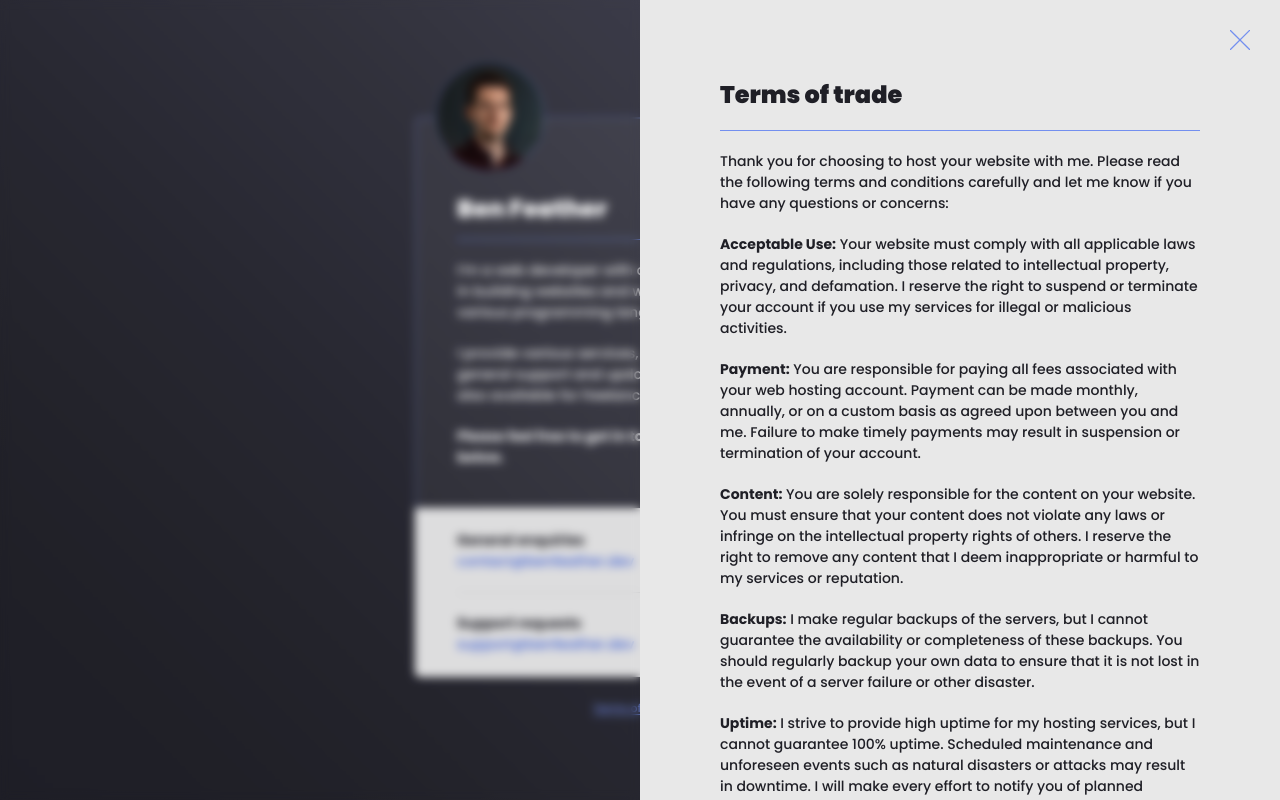
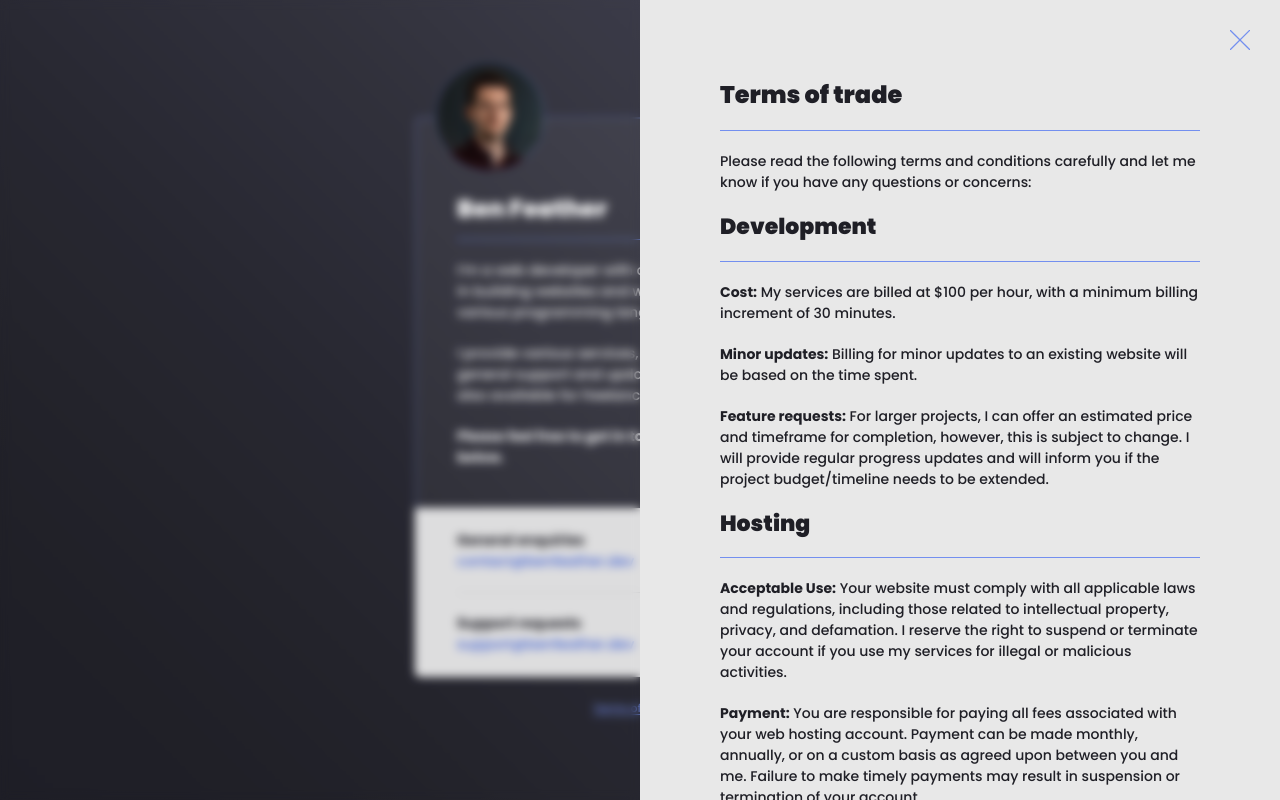
Before and after one commit to benfeather/benfeather.dev, a website built with Vite: page index.html in a window 1280 px wide. Both pictures are taken after a click on the button "Terms of trade". Built offline with nearby package versions, Linux system fonts and the light colour scheme.

Commit message:
Add dev terms and conditions

```diff
--- a/index.html
+++ b/index.html
@@ -94,13 +94,34 @@
 
 				<div class="drawer__body copy">
 					<h2 class="h1">Terms of trade</h2>
-
 					<hr class="divider mt-15 mb-20" />
 
 					<p>
-						Thank you for choosing to host your website with me. Please read the following terms and
-						conditions carefully and let me know if you have any questions or concerns:
+						Please read the following terms and conditions carefully and let me know if you have any
+						questions or concerns:
 					</p>
+
+					<h3 class="h2">Development</h3>
+					<hr class="divider mt-15 mb-20" />
+
+					<p>
+						<strong>Cost:</strong> My services are billed at $100 per hour, with a minimum billing increment
+						of 30 minutes.
+					</p>
+
+					<p>
+						<strong>Minor updates:</strong> Billing for minor updates to an existing website will be based
+						on the time spent.
+					</p>
+
+					<p>
+						<strong>Feature requests:</strong> For larger projects, I can offer an estimated price and
+						timeframe for completion, however, this is subject to change. I will provide regular progress
+						updates and will inform you if the project budget/timeline needs to be extended.
+					</p>
+
+					<h3 class="h2">Hosting</h3>
+					<hr class="divider mt-15 mb-20" />
 
 					<p>
 						<strong>Acceptable Use:</strong> Your website must comply with all applicable laws and
--- a/src/scss/core/_typography.scss
+++ b/src/scss/core/_typography.scss
@@ -12,6 +12,16 @@ h6, .h6 {
 // prettier-ignore
 h1, .h1 {
 	font-size: 24px;
+}
+
+// prettier-ignore
+h2, .h2 {
+	font-size: 22px;
+}
+
+// prettier-ignore
+h3, .h3 {
+	font-size: 20px;
 }
 
 .copy {
--- a/src/scss/global.scss
+++ b/src/scss/global.scss
@@ -1,3 +1,3 @@
-@import './abstract/variables';
-@import './abstract/breakpoints';
-@import './abstract/mixins';
+@import 'abstract/variables';
+@import 'abstract/breakpoints';
+@import 'abstract/mixins';
--- a/vite.config.js
+++ b/vite.config.js
@@ -6,7 +6,7 @@ export default defineConfig(({command}) => ({
 	css: {
 		preprocessorOptions: {
 			scss: {
-				additionalData: `@import "${path.resolve(__dirname, 'src/scss/global')}";`,
+				additionalData: `@import "src/scss/global";`,
 			},
 		},
 	},
```
